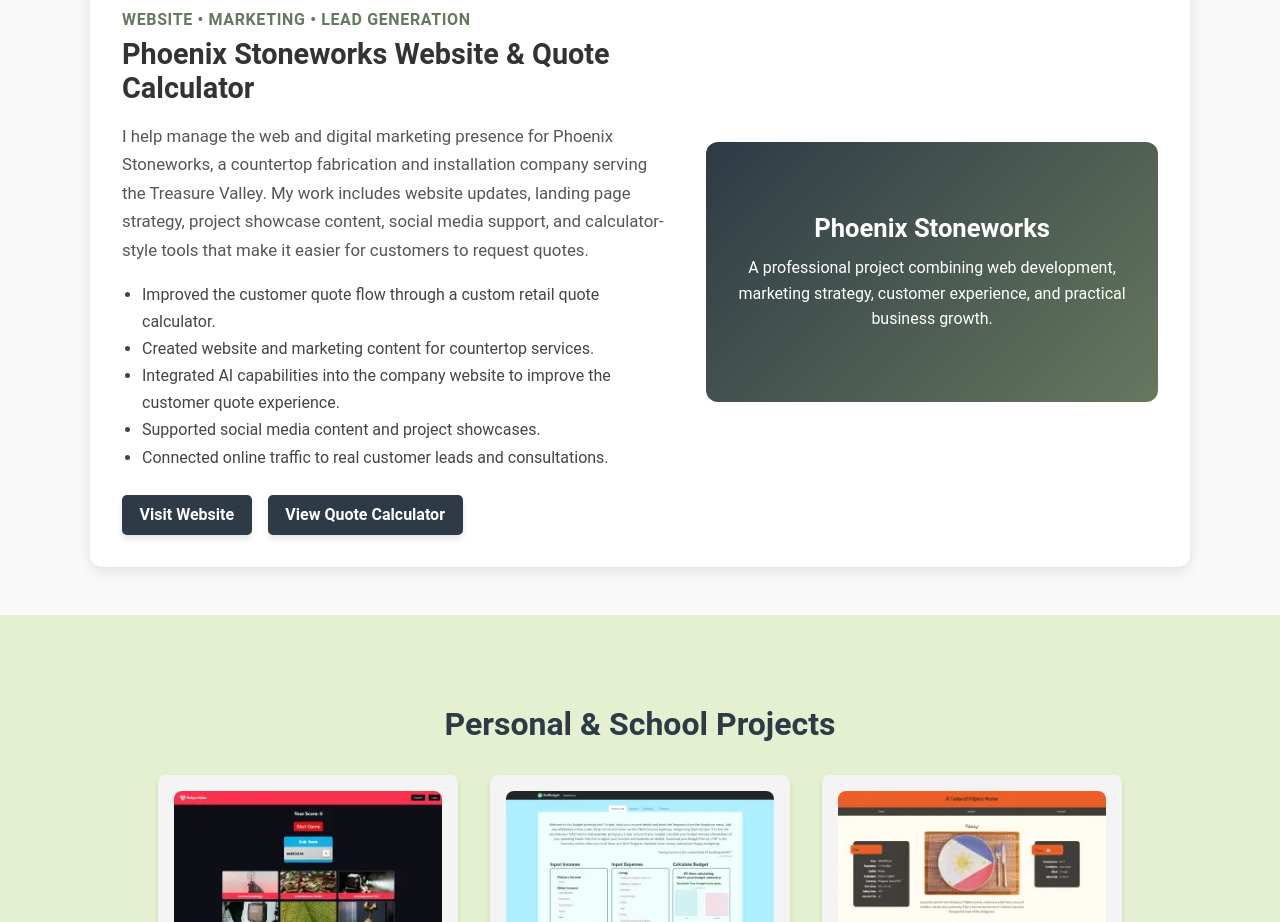
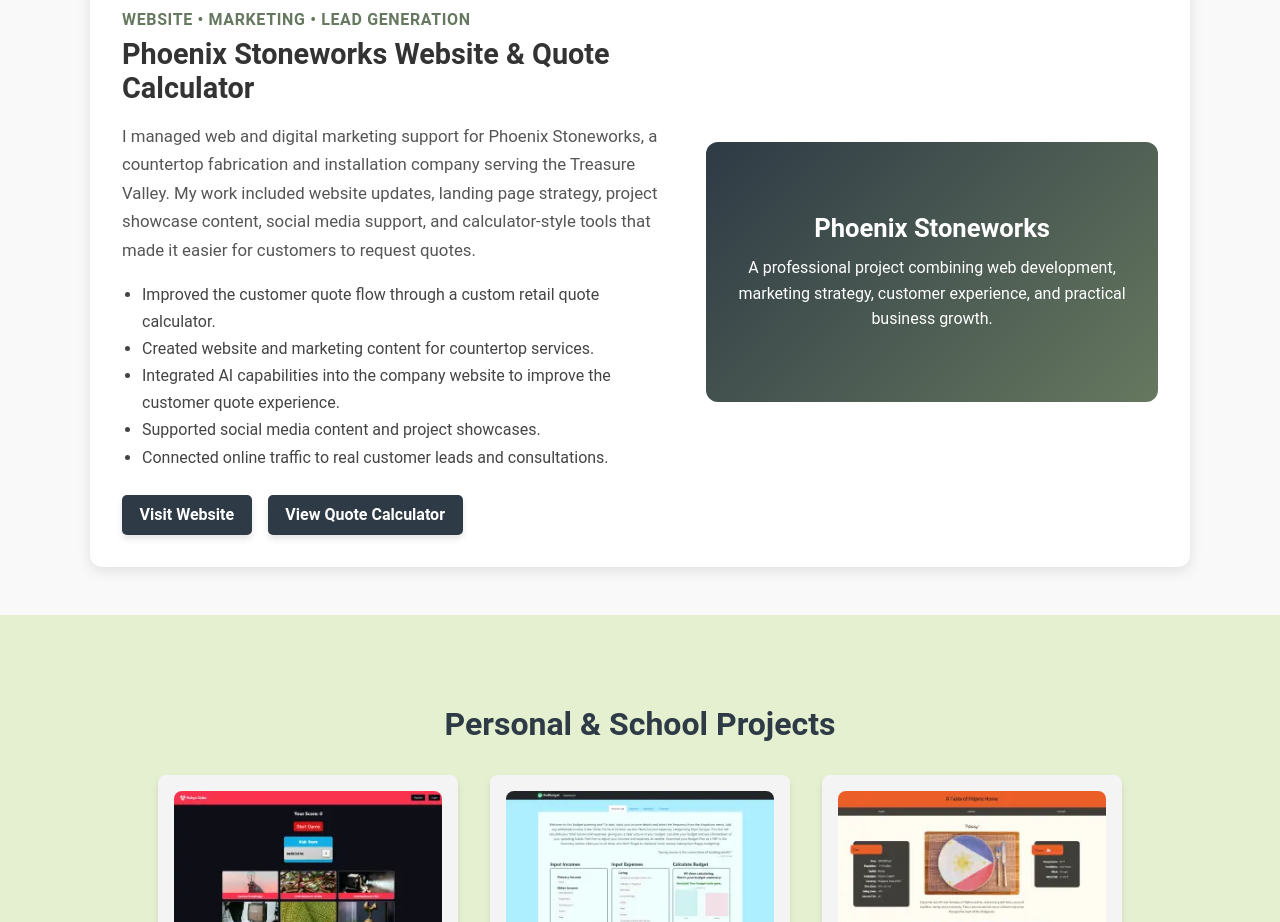
Before and after one commit to boydquerubin/boyd-querubin-online-portfolio, a React (Create React App) app: page / in a window 1280 px wide. Shown: the part 960-1882 px from the top of the page. Built offline with nearby package versions, Linux system fonts and the light colour scheme.

Commit message:
more wording

```diff
--- a/src/components/ProfessionalProjects.js
+++ b/src/components/ProfessionalProjects.js
@@ -134,11 +134,7 @@
             <ProjectEyebrow>Website • Marketing • Lead Generation</ProjectEyebrow>
             <ProjectTitle>Phoenix Stoneworks Website & Quote Calculator</ProjectTitle>
             <ProjectText>
-              I help manage the web and digital marketing presence for Phoenix Stoneworks,
-              a countertop fabrication and installation company serving the Treasure Valley.
-              My work includes website updates, landing page strategy, project showcase
-              content, social media support, and calculator-style tools that make it easier
-              for customers to request quotes.
+              I managed web and digital marketing support for Phoenix Stoneworks, a countertop fabrication and installation company serving the Treasure Valley. My work included website updates, landing page strategy, project showcase content, social media support, and calculator-style tools that made it easier for customers to request quotes.
             </ProjectText>
             <ContributionList>
               <li>Improved the customer quote flow through a custom retail quote calculator.</li>
```
